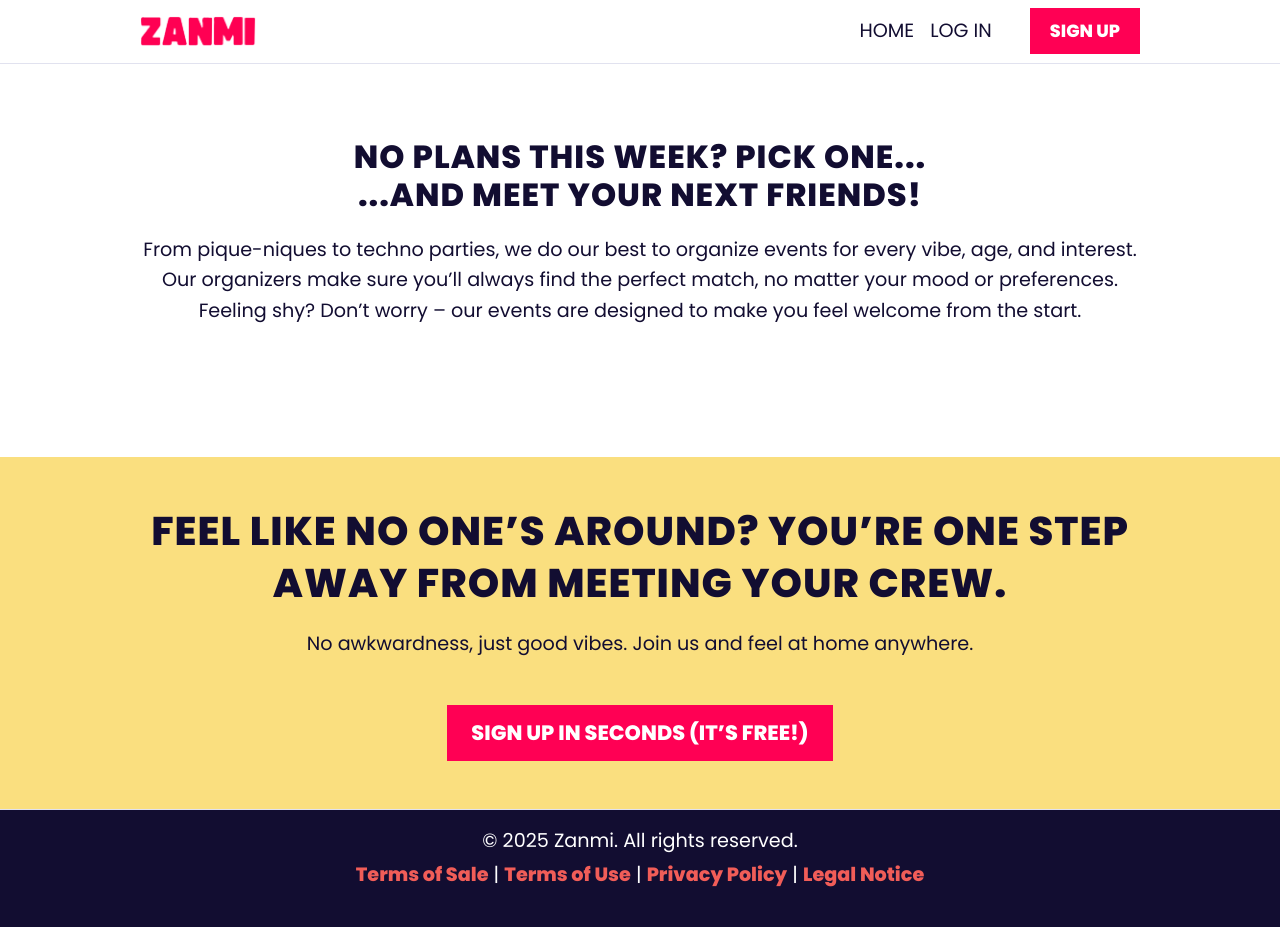
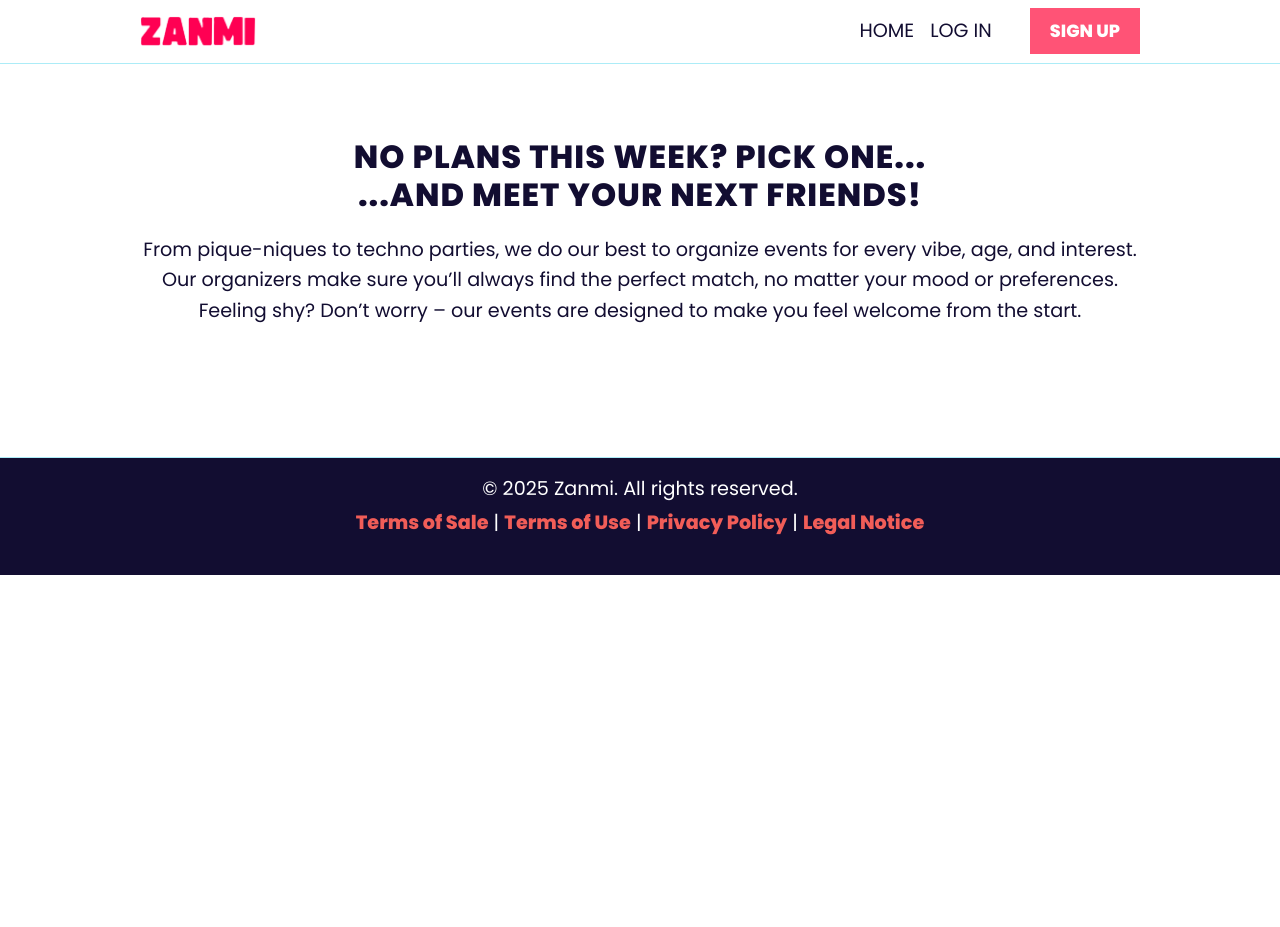
Before and after one commit to jafty/rafiki, a Django app: template events/templates/events/event_list.html in a window 1280 px wide. After the commit the page ends 575 px from the top, so only its background shows below. Run offline with Django 5.2, Linux system fonts and the light colour scheme; the template is opened without the code that fills it, so the values that code supplies are empty.

Commit message:
restyling

```diff
--- a/events/templates/base.html
+++ b/events/templates/base.html
@@ -109,17 +109,17 @@
                 </div>
             </div>
 
-            <!-- Call to Action -->
-            <div class="row text-center mt-5">
-                <div class="col">
-                    <a href="{% url 'register' %}" class="btn btn-primary btn-lg">
-                        Sign-up in seconds and make friends today
-                    </a>
-                    <p class="mt-2 cta-subtext">(It’s free!)</p>
-                </div>
-            </div>
         </div>
     </section>
+    {% if not request.user.is_authenticated %}
+    <section class="cta-section py-5">
+        <div class="container text-center">
+            <h2 class="cta-title">Feel like no one’s around? You’re one step away from meeting your crew.</h2>
+            <p class="cta-subtext">No awkwardness, just good vibes. Join us and feel at home anywhere.</p>
+            <a href="{% url 'register' %}" class="btn btn-primary btn-lg mt-3">Sign Up in Seconds (It’s Free!)</a>
+        </div>
+    </section>
+    {% endif %}
 
     <section class="why-zanmi">
         <div class="container">
@@ -194,7 +194,7 @@
             </div>
             <!-- Bouton d’appel à l’action -->
             <a href="{% url 'register' %}" class="btn btn-primary btn-lg mt-4">Join Us and Start Your Journey Today!</a>
-            <p class="cta-reassurance mt-3 text-dark">
+            <p class="cta-reassurance mt-3">
                 It’s free and takes less than 20 seconds.
             </p>
         </div>
@@ -206,15 +206,6 @@
     <main class="wide-container mt-4">
         {% block content %}{% endblock %}
     </main>
-    {% if not request.user.is_authenticated %}
-    <section class="cta-section py-5">
-        <div class="container text-center">
-            <h2 class="cta-title">Feel like no one’s around? You’re one step away from meeting your crew.</h2>
-            <p class="cta-subtext">No awkwardness, just good vibes. Join us and feel at home anywhere.</p>
-            <a href="{% url 'register' %}" class="btn btn-primary btn-lg mt-3">Sign Up in Seconds (It’s Free!)</a>
-        </div>
-    </section>
-    {% endif %}
 
     <footer class="footer-simple py-3">
         <div class="container text-center">
--- a/events/templates/events/event_list.html
+++ b/events/templates/events/event_list.html
@@ -18,7 +18,7 @@
     <!-- Event Cards -->
     <div class="row g-4">
         {% for event in events %}
-        <div class="col-md-3">
+        <div class="col-md-4">
             <a href="{% url 'event_detail' event_id=event.id %}" class="event-card">
                 <div class="event-card-image" style="background-image: url('{{ event.image.url }}');">
                     <div class="event-card-overlay">
--- a/static/css/custom.css
+++ b/static/css/custom.css
@@ -17,7 +17,7 @@ h1, h2, h3 {
 
 a {
     text-decoration: none;
-    color: #FF0054; /* Couleur rose pour les liens */
+    color: #FF5376; /* Couleur rose pour les liens */
 }
 
 a:hover {
@@ -54,7 +54,7 @@ main {
 
 a {
     font-weight: bold;
-    color: #FF0054;
+    color: #FF5376;
 }
 
 p {
@@ -190,7 +190,7 @@ form.rounded {
 
 .navbar {
     font-family: 'Poppins', sans-serif;
-    border-bottom: 1px solid #E1E2EF;
+    border-bottom: 1px solid #ACECF7;
 }
 
 .navbar-brand {
@@ -225,7 +225,7 @@ form.rounded {
     background-color: #120D31; /* Bleu foncé */
     color: #FFFFFF; /* Texte blanc */
     font-size: 0.9rem;
-    border-top: 1px solid #E1E2EF; /* Ligne fine en bleu clair */
+    border-top: 1px solid #ACECF7; /* Ligne fine en bleu clair */
 }
 
 .footer-links a {
@@ -271,7 +271,7 @@ form.rounded {
 
 /* Style du bouton CTA */
 .btn-primary {
-    background-color: #FF0054; /* Rose intense */
+    background-color: #FF5376; /* Rose intense */
     border: none; /* Pas de bordure */
     color: #fff; /* Texte blanc */
     font-family: 'Poppins', sans-serif;
@@ -288,7 +288,7 @@ form.rounded {
 }
 
 .cta-section {
-    background-color: #FADF7F; /* Jaune moutarde */
+    background-color: #F8C0C8; /* Jaune moutarde */
     color: #120D31; /* Bleu foncé */
     padding: 60px 0;
 }
@@ -377,7 +378,7 @@ form.rounded {
 
 /* Bouton principal */
 .btn-primary {
-    background-color: #FF0054; /* Rose intense */
+    background-color: #FF5376; /* Rose intense */
     border: none;
     font-size: 1.3rem;
     font-weight: 700;
```
Also changed, not shown: other parts of static/css/custom.css (+17 -15 lines), static/images/image.jpg (added).
